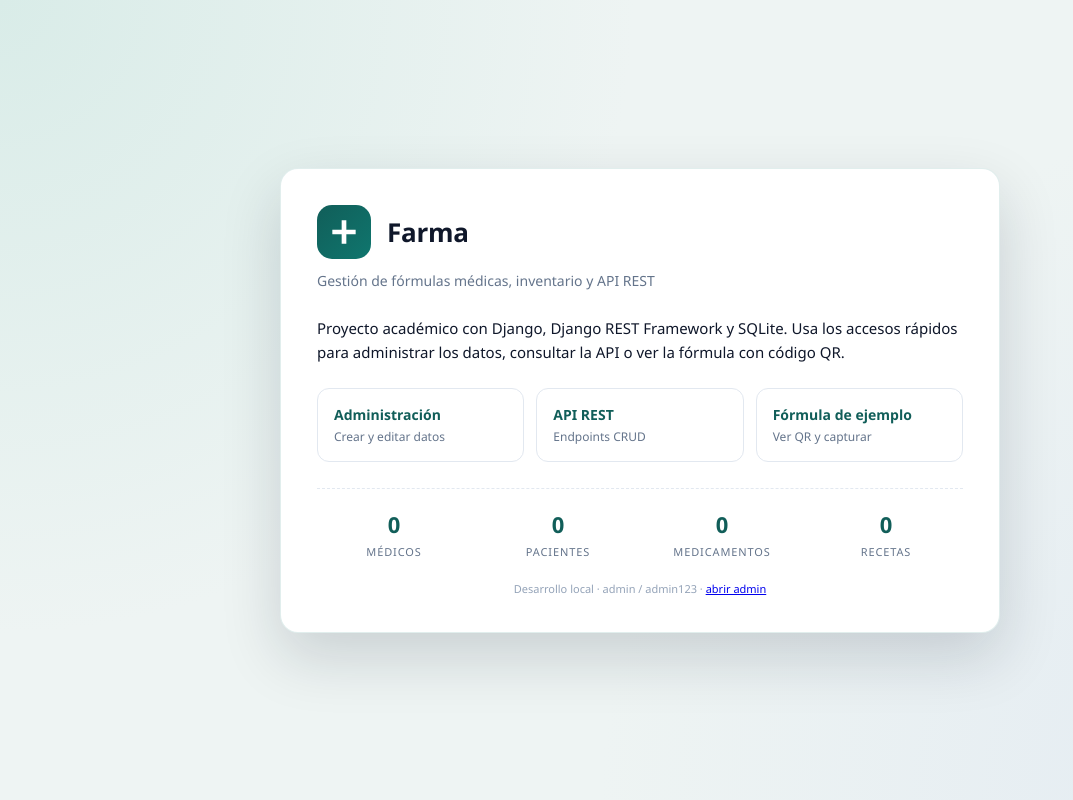
After one commit to Juans2345p/farmastock, a Django app: page / in a window 1280 px wide. The commit adds this page. Shown: the whole page, without its empty margins (0-1073 px from the left). Run offline with Django 5.2, Linux system fonts and the light colour scheme; data that the repository does not hold is empty.

Commit message:
feat: index & QuRl

```diff
--- /dev/null
+++ b/farmacia/templates/farmacia/index.html
@@ -0,0 +1,226 @@
+<!DOCTYPE html>
+<html lang="es">
+<head>
+    <meta charset="UTF-8">
+    <meta name="viewport" content="width=device-width, initial-scale=1.0">
+    <title>Farma · Inicio</title>
+    <style>
+        :root {
+            --verde: #0f766e;
+            --verde-oscuro: #115e59;
+            --tinta: #0f172a;
+            --gris: #64748b;
+            --linea: #e2e8f0;
+            --fondo: #eef4f3;
+        }
+
+        * {
+            box-sizing: border-box;
+            margin: 0;
+            padding: 0;
+        }
+
+        body {
+            min-height: 100vh;
+            display: flex;
+            align-items: center;
+            justify-content: center;
+            padding: 24px;
+            background:
+                radial-gradient(circle at top left, #d9ece8 0, transparent 42%),
+                radial-gradient(circle at bottom right, #e3ebf2 0, transparent 45%),
+                var(--fondo);
+            color: var(--tinta);
+            font-family: "Segoe UI", "Helvetica Neue", Arial, sans-serif;
+        }
+
+        .tarjeta {
+            width: 100%;
+            max-width: 720px;
+            background: #ffffff;
+            border: 1px solid rgba(15, 118, 110, 0.12);
+            border-radius: 18px;
+            box-shadow: 0 24px 60px rgba(15, 23, 42, 0.16);
+            padding: 36px;
+        }
+
+        .cabecera {
+            display: flex;
+            align-items: center;
+            gap: 16px;
+            margin-bottom: 12px;
+        }
+
+        .logo {
+            display: grid;
+            width: 54px;
+            height: 54px;
+            place-items: center;
+            border-radius: 15px;
+            background: linear-gradient(135deg, var(--verde-oscuro), var(--verde));
+            color: #ffffff;
+        }
+
+        .titulo {
+            font-size: 26px;
+            font-weight: 700;
+            letter-spacing: -0.01em;
+        }
+
+        .subtitulo {
+            color: var(--gris);
+            font-size: 14px;
+            margin-bottom: 26px;
+        }
+
+        .descripcion {
+            color: var(--tinta);
+            font-size: 15px;
+            line-height: 1.6;
+            margin-bottom: 24px;
+        }
+
+        .acciones {
+            display: grid;
+            grid-template-columns: repeat(3, 1fr);
+            gap: 12px;
+            margin-bottom: 26px;
+        }
+
+        .accion {
+            display: flex;
+            flex-direction: column;
+            gap: 4px;
+            padding: 16px;
+            border: 1px solid var(--linea);
+            border-radius: 12px;
+            text-decoration: none;
+            color: var(--tinta);
+            background: #ffffff;
+            transition: transform 0.15s ease, border-color 0.15s ease, box-shadow 0.15s ease;
+        }
+
+        .accion:hover {
+            transform: translateY(-2px);
+            border-color: var(--verde);
+            box-shadow: 0 8px 20px rgba(15, 118, 110, 0.12);
+        }
+
+        .accion strong {
+            color: var(--verde-oscuro);
+            font-size: 14px;
+        }
+
+        .accion span {
+            color: var(--gris);
+            font-size: 12px;
+        }
+
+        .estadisticas {
+            display: grid;
+            grid-template-columns: repeat(4, 1fr);
+            gap: 10px;
+            padding-top: 20px;
+            border-top: 1px dashed var(--linea);
+        }
+
+        .estadistica {
+            text-align: center;
+        }
+
+        .estadistica strong {
+            display: block;
+            font-size: 22px;
+            color: var(--verde-oscuro);
+            font-variant-numeric: tabular-nums;
+        }
+
+        .estadistica span {
+            color: var(--gris);
+            font-size: 11px;
+            text-transform: uppercase;
+            letter-spacing: 0.08em;
+        }
+
+        .pie {
+            margin-top: 20px;
+            color: #94a3b8;
+            font-size: 11px;
+            text-align: center;
+        }
+
+        @media (max-width: 620px) {
+            .tarjeta {
+                padding: 24px;
+            }
+
+            .acciones {
+                grid-template-columns: 1fr;
+            }
+
+            .estadisticas {
+                grid-template-columns: repeat(2, 1fr);
+            }
+        }
+    </style>
+</head>
+<body>
+    <main class="tarjeta">
+        <header class="cabecera">
+            <div class="logo" aria-hidden="true">
+                <svg viewBox="0 0 24 24" width="28" height="28" fill="currentColor">
+                    <path d="M10 2h4v8h8v4h-8v8h-4v-8H2v-4h8V2z"/>
+                </svg>
+            </div>
+            <h1 class="titulo">Farma</h1>
+        </header>
+
+        <p class="subtitulo">Gestión de fórmulas médicas, inventario y API REST</p>
+
+        <p class="descripcion">
+            Proyecto académico con Django, Django REST Framework y SQLite.
+            Usa los accesos rápidos para administrar los datos, consultar la API
+            o ver la fórmula con código QR.
+        </p>
+
+        <nav class="acciones" aria-label="Accesos rápidos">
+            <a class="accion" href="/admin/">
+                <strong>Administración</strong>
+                <span>Crear y editar datos</span>
+            </a>
+            <a class="accion" href="/api/">
+                <strong>API REST</strong>
+                <span>Endpoints CRUD</span>
+            </a>
+            <a class="accion" href="/receta/{{ receta_ejemplo }}/">
+                <strong>Fórmula de ejemplo</strong>
+                <span>Ver QR y capturar</span>
+            </a>
+        </nav>
+
+        <section class="estadisticas" aria-label="Resumen">
+            <div class="estadistica">
+                <strong>{{ total_medicos }}</strong>
+                <span>Médicos</span>
+            </div>
+            <div class="estadistica">
+                <strong>{{ total_pacientes }}</strong>
+                <span>Pacientes</span>
+            </div>
+            <div class="estadistica">
+                <strong>{{ total_medicamentos }}</strong>
+                <span>Medicamentos</span>
+            </div>
+            <div class="estadistica">
+                <strong>{{ total_recetas }}</strong>
+                <span>Recetas</span>
+            </div>
+        </section>
+
+        <p class="pie">
+            Desarrollo local · admin / admin123 ·
+            <a href="/admin/">abrir admin</a>
+        </p>
+    </main>
+</body>
+</html>
--- a/farmacia/urls.py
+++ b/farmacia/urls.py
@@ -10,6 +10,7 @@ from .views import (
     RecetaMedicamentoViewSet,
     RecetaViewSet,
     SedeViewSet,
+    index,
     receta_formula,
 )
 
@@ -25,6 +26,7 @@ router.register(
 router.register("almacen", AlmacenViewSet, basename="almacen")
 
 urlpatterns = [
+    path("", index, name="index"),
     path("api/", include(router.urls)),
     path("receta/<int:id>/", receta_formula, name="receta-formula"),
 ]
--- a/farmacia/views.py
+++ b/farmacia/views.py
@@ -3,7 +3,9 @@ import base64
 from io import BytesIO
 
 import qrcode
+from django.conf import settings
 from django.shortcuts import get_object_or_404, render
+from django.urls import reverse
 from rest_framework import viewsets
 
 from .models import (
@@ -24,6 +26,19 @@ from .serializers import (
     RecetaSerializer,
     SedeSerializer,
 )
+
+
+def index(request):
+    """Portada sencilla del proyecto Farma."""
+    receta_ejemplo = Receta.objects.order_by("id").first()
+    contexto = {
+        "receta_ejemplo": receta_ejemplo.pk if receta_ejemplo else 1,
+        "total_medicos": Medico.objects.count(),
+        "total_pacientes": Paciente.objects.count(),
+        "total_medicamentos": Medicamento.objects.count(),
+        "total_recetas": Receta.objects.count(),
+    }
+    return render(request, "farmacia/index.html", contexto)
 
 
 class MedicoViewSet(viewsets.ModelViewSet):
@@ -67,13 +82,26 @@ class AlmacenViewSet(viewsets.ModelViewSet):
     serializer_class = AlmacenSerializer
 
 
+def _url_publica_receta(request, receta) -> str:
+    """
+    Construye la URL que se codifica en el QR.
+
+    Si FARMA_PUBLIC_URL está definida, se usa esa base (útil para IP de la LAN
+    o dominio). Si está vacía, se usa el host con el que se abrió la página.
+    """
+    ruta = reverse("receta-formula", args=[receta.pk])
+    base = getattr(settings, "FARMA_PUBLIC_URL", "").strip().rstrip("/")
+
+    if base:
+        if "://" not in base:
+            base = f"http://{base}"
+        return f"{base}{ruta}"
+
+    return request.build_absolute_uri(ruta)
+
+
 def _generar_qr_base64(contenido: str) -> str:
-    """
-    Genera un PNG con el código QR y lo devuelve codificado en Base64.
-
-    El contenido debe ser únicamente el ID de la receta; la vista se encarga
-    de pasar `str(receta.id)`.
-    """
+    """Genera un PNG con el código QR y lo devuelve codificado en Base64."""
     qr = qrcode.QRCode(
         version=None,
         error_correction=qrcode.constants.ERROR_CORRECT_M,
@@ -98,9 +126,10 @@ def receta_formula(request, id):
         pk=id,
     )
 
+    qr_url = _url_publica_receta(request, receta)
     contexto = {
         "receta": receta,
-        # Regla estricta: el QR contiene SOLO el ID numérico, sin URL ni texto.
-        "qr_base64": _generar_qr_base64(str(receta.id)),
+        "qr_url": qr_url,
+        "qr_base64": _generar_qr_base64(qr_url),
     }
     return render(request, "farmacia/receta_formula.html", contexto)
```
Also changed, not shown: farma/settings.py (+9 -0 lines), farmacia/templates/farmacia/receta_formula.html (+22 -3 lines), iniciar.py (+14 -4 lines), objetivos.txt (+9 -5 lines), README.md.
